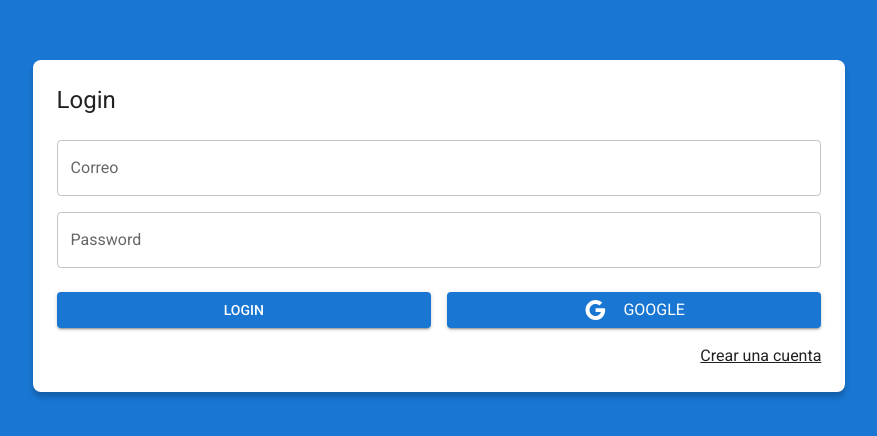
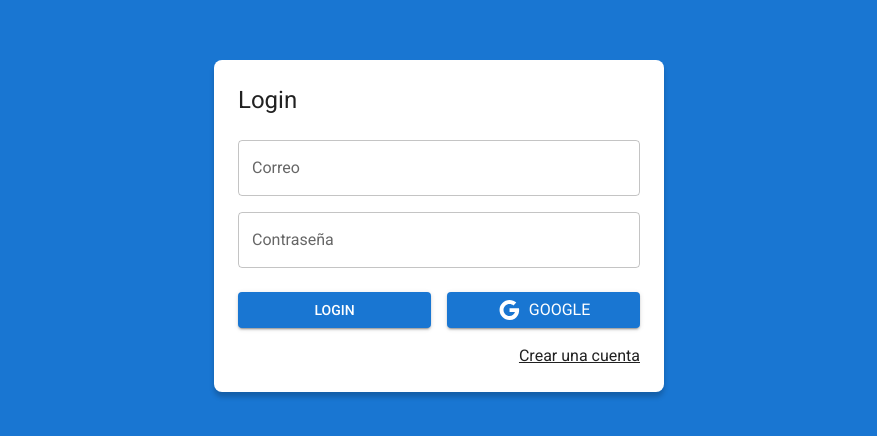
Before and after one commit to React-Practice-v1/Journal-App, a React (Vite) app: page /auth/login in a window 1280 px wide. Shown: the part 174-610 px from the top of the page, without its empty margins (201-1078 px from the left). Built offline with nearby package versions, Linux system fonts and the light colour scheme.

Commit message:
AuthLayout creado

```diff
--- /dev/null
+++ b/src/auth/layout/AuthLayout.jsx
@@ -0,0 +1,32 @@
+import { Grid, Typography } from "@mui/material";
+
+export const AuthLayout = ({ children, title = "" }) => {
+  return (
+    <Grid
+      container
+      spacing={0}
+      direction="column"
+      alignItems="center"
+      justifyContent="center"
+      sx={{ minHeight: "100vh", backgroundColor: "primary.main", padding: 4 }}
+    >
+      <Grid
+        item
+        className="box-shadow"
+        xs={3}
+        sx={{
+          width: { sm: 450 },
+          backgroundColor: "white",
+          padding: 3,
+          borderRadius: 2,
+        }}
+      >
+        <Typography variant="h5" sx={{ mb: 1 }}>
+          {title}
+        </Typography>
+
+        {children}
+      </Grid>
+    </Grid>
+  );
+};
--- a/src/auth/pages/LoginPage.jsx
+++ b/src/auth/pages/LoginPage.jsx
@@ -1,29 +1,19 @@
 import { Google } from "@mui/icons-material";
 import { Grid, Typography, TextField, Button, Link } from "@mui/material";
 import { Link as RouterLink } from "react-router";
+import { AuthLayout } from "../layout/AuthLayout";
 
 const LoginPage = () => {
   return (
-    <Grid
-      container
-      spacing={0}
-      direction="column"
-      alignItems="center"
-      justifyContent="center"
-      sx={{ minHeight: "100vh", backgroundColor: "primary.main", padding: 4 }}
-    >
-      <Grid item className="box-shadow" xs={3} sx={{ backgroundColor: "white", padding: 3, borderRadius: 2 }}>
-        <Typography variant="h5" sx={{ mb: 1 }}>
-          Login
-        </Typography>
-
+    <AuthLayout title="Login">
       <form>
         <Grid container>
-            <Grid item xs={12} sm={12} md={12} sx={{ mt: 2 }}>
+          <Grid item xs={12} sx={{ mt: 2 }}>
             <TextField label="Correo" type="email" placeholder="correo@google.com" fullWidth />
           </Grid>
-            <Grid item xs={12} sm={12} md={12} sx={{ mt: 2 }}>
-              <TextField label="Password" type="password" placeholder="contraseña" fullWidth />
+
+          <Grid item xs={12} sx={{ mt: 2 }}>
+            <TextField label="Contraseña" type="password" placeholder="Contraseña" fullWidth />
           </Grid>
 
           <Grid container spacing={2} sx={{ mb: 2, mt: 1 }}>
@@ -35,7 +25,7 @@ const LoginPage = () => {
             <Grid item xs={12} sm={6}>
               <Button variant="contained" fullWidth>
                 <Google />
-                  <Typography sx={{ ml: 2 }}>Google</Typography>
+                <Typography sx={{ ml: 1 }}>Google</Typography>
               </Button>
             </Grid>
           </Grid>
@@ -47,8 +37,7 @@ const LoginPage = () => {
           </Grid>
         </Grid>
       </form>
-      </Grid>
-    </Grid>
+    </AuthLayout>
   );
 };
 
```
Lines whose indentation alone changed are shown as unchanged.
